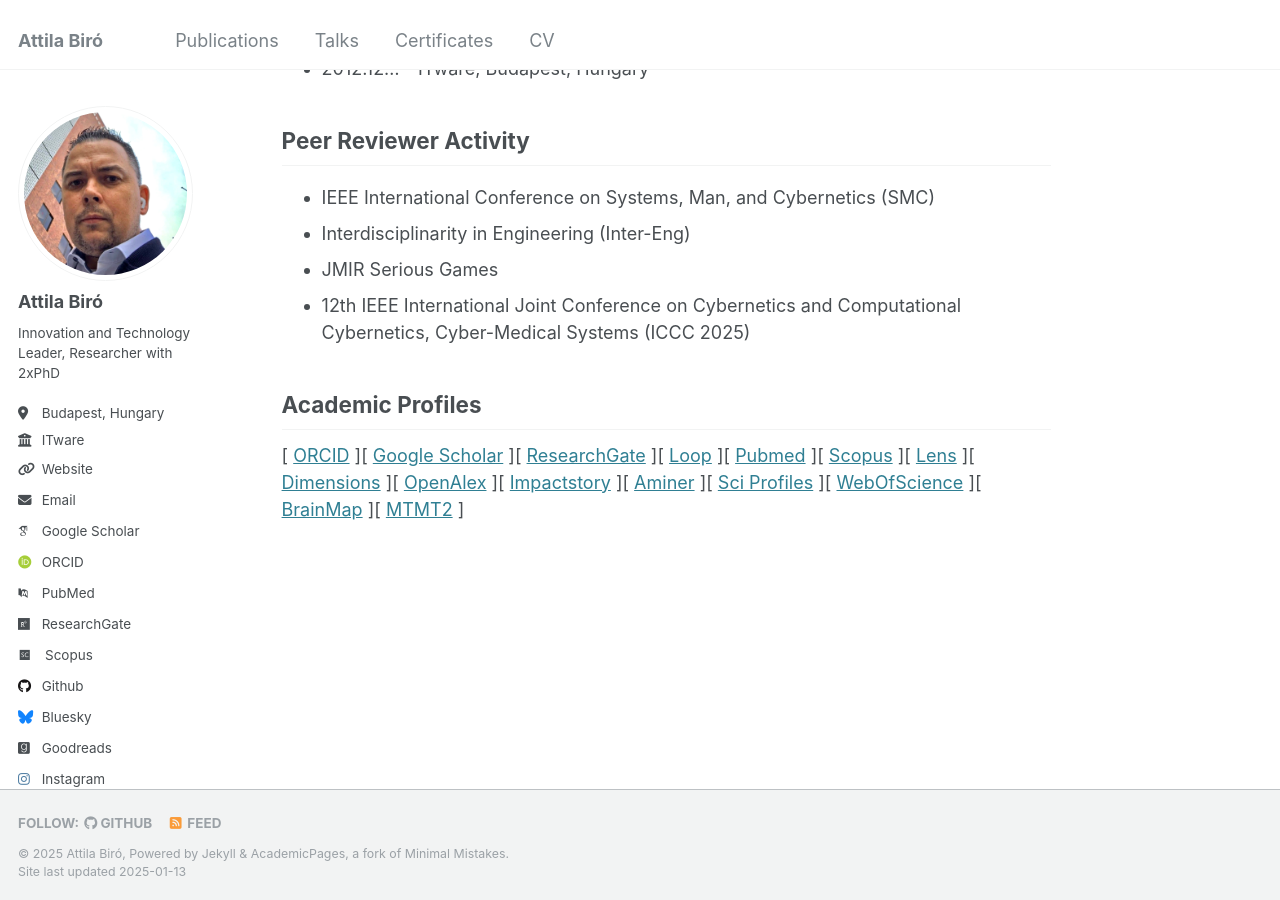
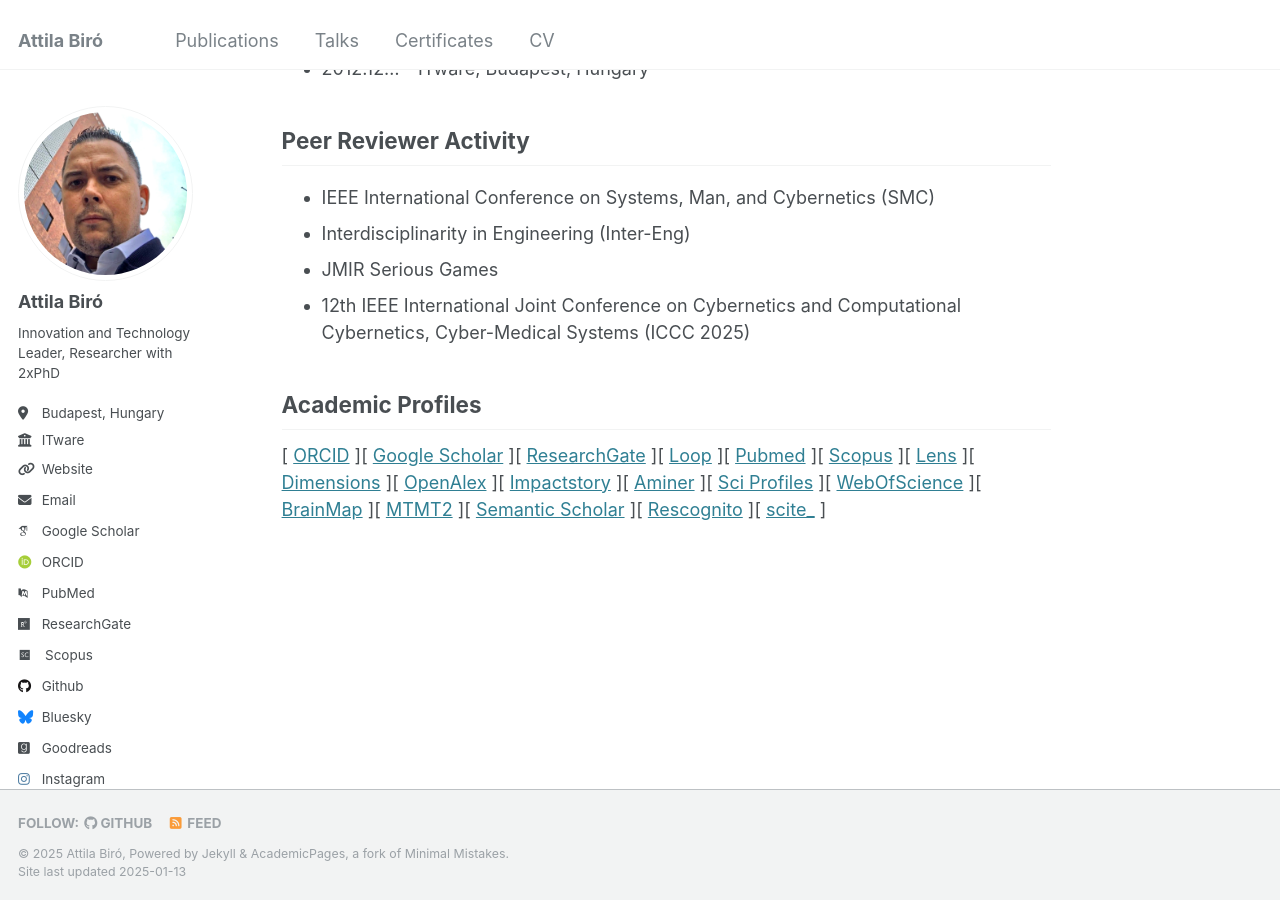
Before and after one commit to biroka/biroka.github.io, a Jekyll site: the page built from _pages/about.md, in a window 1280 px wide and 900 px high, scrolled down 1476 px. Built offline with Jekyll 4.4.1, drawn with Linux system fonts in a browser that asks for light colours; some web fonts are replaced.

Commit message:
Update about.md

```diff
--- a/_pages/about.md
+++ b/_pages/about.md
@@ -39,4 +39,4 @@ Peer Reviewer Activity
 
 Academic Profiles
 ------
-[ <a href="https://orcid.org/0000-0002-0430-9932">ORCID</a> ][ <a href="https://scholar.google.com/citations?user=E6aVwnEAAAAJ"> Google Scholar</a> ][ <a href="https://www.researchgate.net/profile/Attila-Biro-2">ResearchGate</a> ][ <a href="https://loop.frontiersin.org/people/1141792/overview">Loop</a> ][ <a href="https://pubmed.ncbi.nlm.nih.gov/?term=Attila+Biro">Pubmed</a> ][ <a href="https://www.scopus.com/authid/detail.uri?authorId=57220745742">Scopus</a> ][ <a href="https://www.lens.org/lens/profile/629976571/scholar">Lens</a> ][ <a href="https://app.dimensions.ai/details/entities/publication/author/ur.015542601301.99">Dimensions</a> ][ <a href="https://explore.openalex.org/authors/a5079667303">OpenAlex</a> ][ <a href="https://profiles.impactstory.org/u/0000-0002-0430-9932">Impactstory</a> ][ <a href="https://www.aminer.cn/profile/attila-bir/637d1654f789b382beb14a88">Aminer</a> ][ <a href="https://sciprofiles.com/profile/biroattila">Sci Profiles</a> ][ <a href="https://www.webofscience.com/wos/author/record/2179130">WebOfScience</a> ][ <a href="https://www.brainmap.ro/attila-biro">BrainMap</a> ][ <a href="https://m2.mtmt.hu/api/author/10098709">MTMT2</a> ]
+[ <a href="https://orcid.org/0000-0002-0430-9932">ORCID</a> ][ <a href="https://scholar.google.com/citations?user=E6aVwnEAAAAJ"> Google Scholar</a> ][ <a href="https://www.researchgate.net/profile/Attila-Biro-2">ResearchGate</a> ][ <a href="https://loop.frontiersin.org/people/1141792/overview">Loop</a> ][ <a href="https://pubmed.ncbi.nlm.nih.gov/?term=Attila+Biro">Pubmed</a> ][ <a href="https://www.scopus.com/authid/detail.uri?authorId=57220745742">Scopus</a> ][ <a href="https://www.lens.org/lens/profile/629976571/scholar">Lens</a> ][ <a href="https://app.dimensions.ai/details/entities/publication/author/ur.015542601301.99">Dimensions</a> ][ <a href="https://explore.openalex.org/authors/a5079667303">OpenAlex</a> ][ <a href="https://profiles.impactstory.org/u/0000-0002-0430-9932">Impactstory</a> ][ <a href="https://www.aminer.cn/profile/attila-bir/637d1654f789b382beb14a88">Aminer</a> ][ <a href="https://sciprofiles.com/profile/biroattila">Sci Profiles</a> ][ <a href="https://www.webofscience.com/wos/author/record/2179130">WebOfScience</a> ][ <a href="https://www.brainmap.ro/attila-biro">BrainMap</a> ][ <a href="https://m2.mtmt.hu/api/author/10098709">MTMT2</a> ][ <a href="https://www.semanticscholar.org/author/Attila-Bir%C3%B3/2037434941">Semantic Scholar</a> ][ <a href="https://rescognito.com/0000-0002-0430-9932">Rescognito</a> ][ <a href="https://scite.ai/users/attila-biro-D1xKW">scite_</a> ]
```
